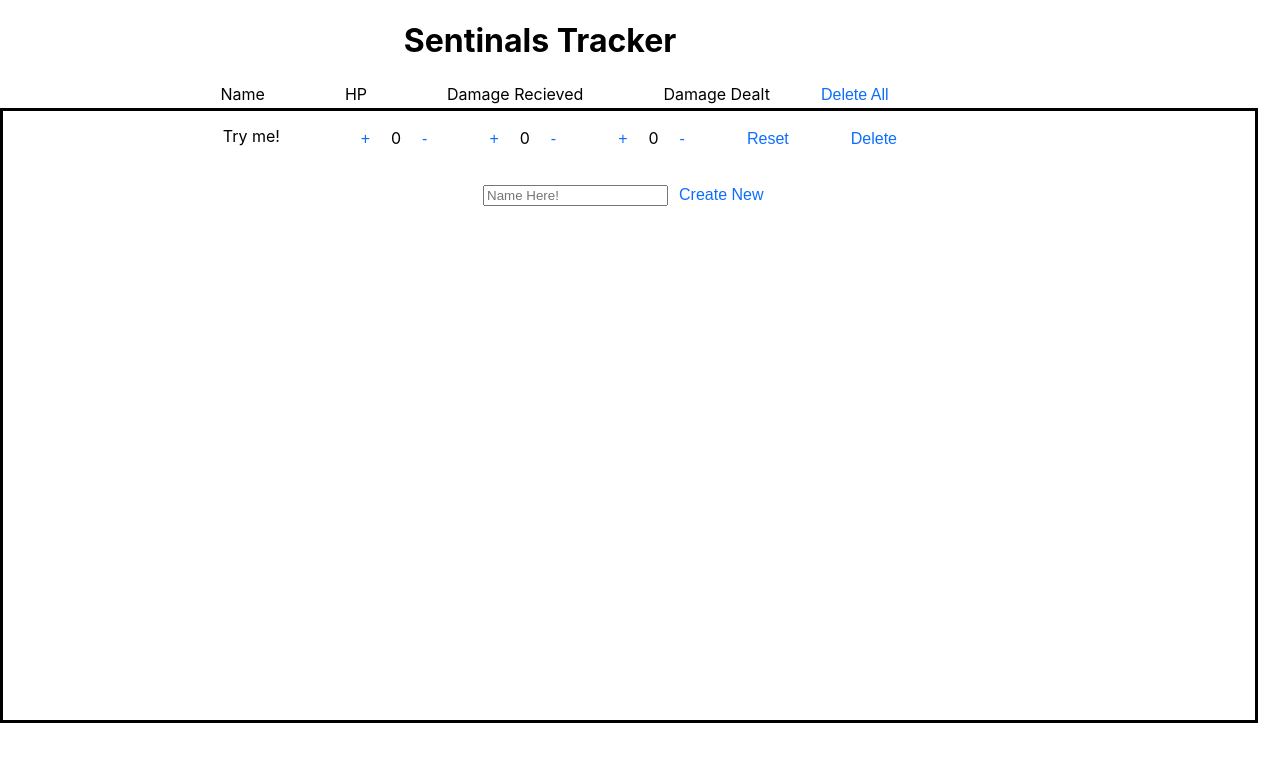
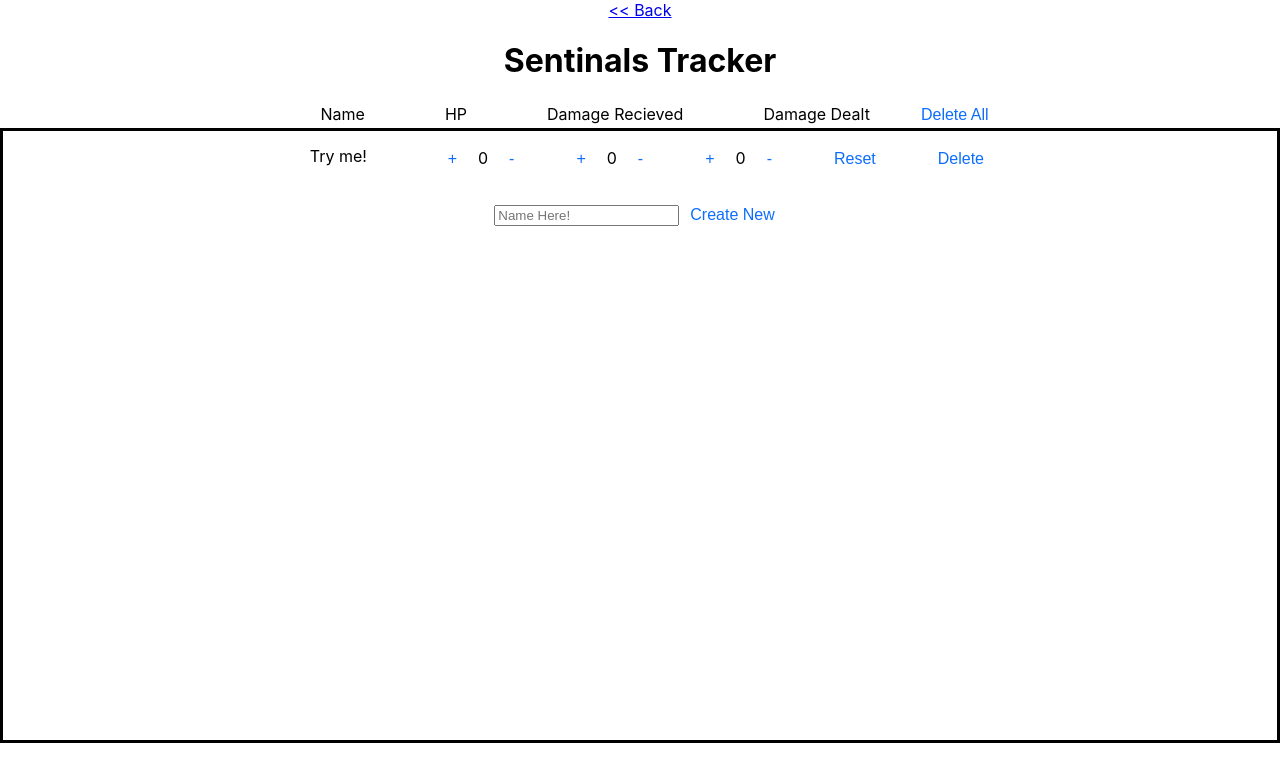
Before and after one commit to IzzyIzaiah/HP-Stuffs, a React (Create React App) app: page / in a window 1280 px wide. Shown: the top 782 px of the page. Built offline with nearby package versions, Linux system fonts and the light colour scheme.

Commit message:
fixed title

```diff
--- a/src/App.js
+++ b/src/App.js
@@ -11,6 +11,9 @@ export default function App () {
   return (
     <Wrapper>
       <div>
+        <ListItem>
+          <a href='https://izaiah.pro/'>&lt;&lt; Back</a>
+        </ListItem>
         <h1>Sentinals Tracker</h1>
         <ListItem>Name</ListItem>
         <ListItem>HP</ListItem>
@@ -125,12 +128,12 @@ function Counter ({ name, deleteFn }) {
 const Wrapper = styled.div`
   text-align: center;
   & > div {
-    margin-right: 200px;
+    /* margin-right: 200px; */
   }
 `
 const MainBox = styled.div`
   border: solid 3px black;
-  min-width: 97vw;
+  min-width: calc(100% - 16px);
   min-height: 599px;
   padding: 5px;
   display: flex;
@@ -194,6 +197,7 @@ const ListItem = styled.span`
 const CounterWrap = styled.div`
   position: relative;
   width: 750px;
+  margin-left: calc(100% - 88%);
   & > * {
     margin: 10px 20px;
   }
```
